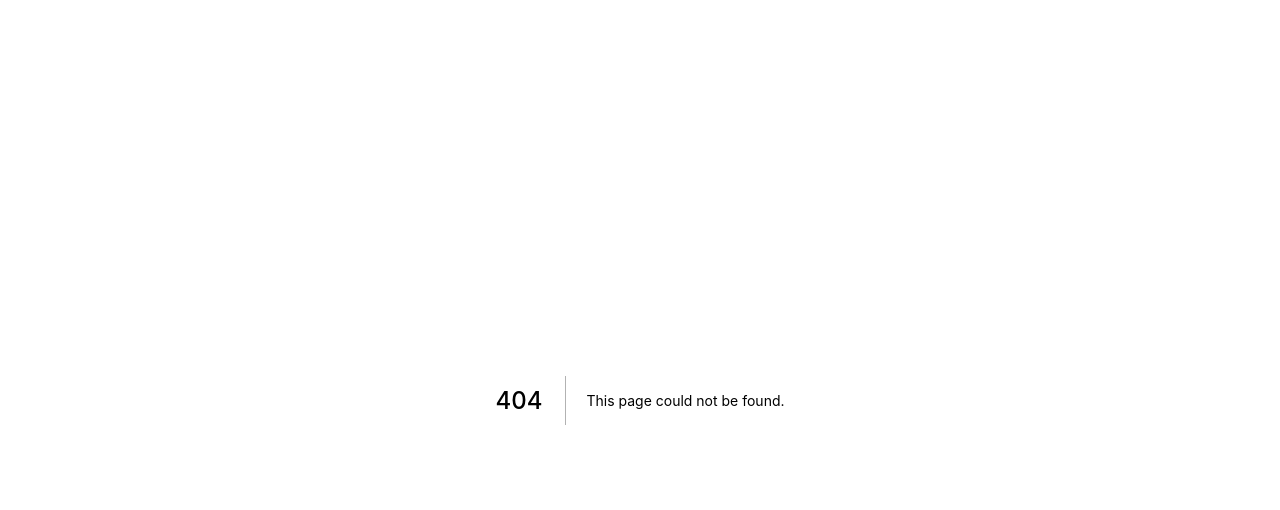
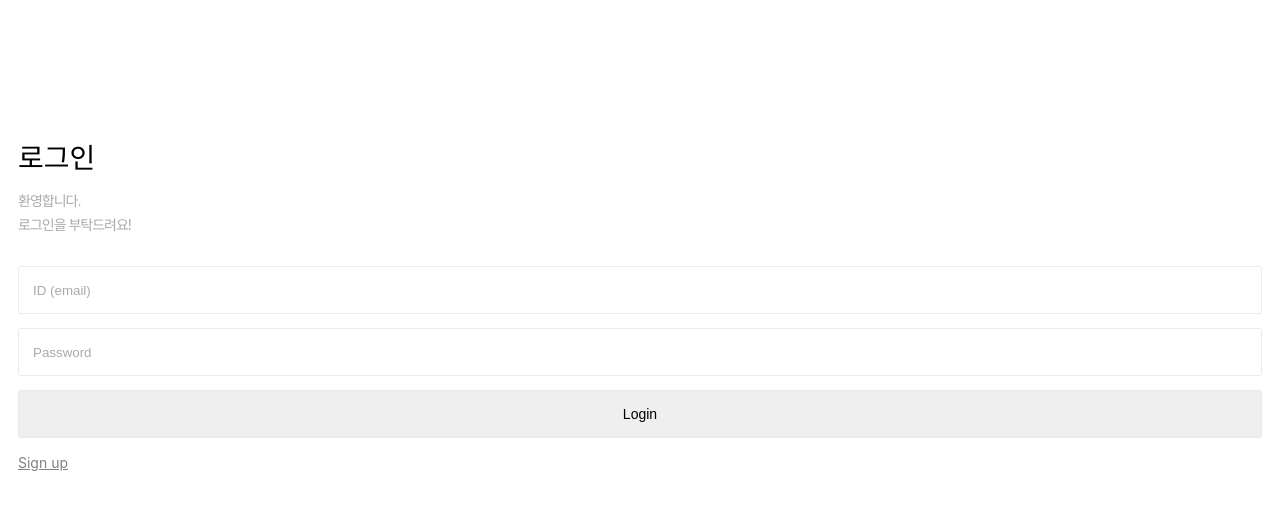
Before and after one commit to kimjangsimpark/calendar-app, a Next.js app: page /login in a window 1280 px wide. Before the commit this address had no page. Shown: the top 510 px of the page. Built offline with nearby package versions, Linux system fonts and the light colour scheme.

Commit message:
feat: Modify login page
로그인 기능 다시 만들기 위한 정리.

```diff
--- a/pages/auth/login.tsx
+++ b/pages/login.tsx
@@ -1,15 +1,9 @@
 import React, { useEffect, useState } from 'react';
 import Layout from '@/components/Layout';
 import Link from 'next/link';
-import { useRouter } from 'next/router';
-import { useAuthState, useAuthDispatch } from '@/contexts/auth.context';
-import { User } from '@/interfaces';
 import loginStyle from '@/styles/login.module.scss';
 
 const LoginPage = () => {
-  const router = useRouter();
-  const authState: User = useAuthState();
-  const authDispatch = useAuthDispatch();
   const [loginForm, setLoginForm] = useState({
     id: '',
     password: '',
@@ -27,20 +21,18 @@ const LoginPage = () => {
     setLoginForm(nextForm);
   };
 
-  const handleLoginFormSubmit = (event: React.FormEvent<HTMLFormElement>) => {
+  const handleLoginButtonClick = (event: React.MouseEvent) => {
     event.preventDefault();
-    authDispatch({
-      type: 'LOGIN',
-      id,
-      password,
-    });
+    if (loginForm.id.length <= 0) {
+      alert('아이디를 입력해주세요');
+      return;
+    }
+
+    if (loginForm.password.length <= 0) {
+      alert('비밀번호를 입력해주세요');
+      return;
+    }
   };
-
-  useEffect(() => {
-    if (authState.isLoggedIn) {
-      router.push('/');
-    }
-  }, [authState]);
 
   return (
     <Layout title="calendar - 로그인">
@@ -52,7 +44,7 @@ const LoginPage = () => {
             <p>로그인을 부탁드려요!</p>
           </div>
         </article>
-        <form onSubmit={handleLoginFormSubmit} className={loginStyle.loginForm}>
+        <form className={loginStyle.loginForm}>
           <input
             className={loginStyle.input}
             type="text"
@@ -71,7 +63,12 @@ const LoginPage = () => {
             value={password}
             onChange={handleChange}
           />
-          <button className={loginStyle.loginButton}>Login</button>
+          <button
+            onClick={handleLoginButtonClick}
+            className={loginStyle.loginButton}
+          >
+            Login
+          </button>
         </form>
         <Link href="/signup">
           <a className={loginStyle.signupLink}>Sign up</a>
--- a/src/styles/login.module.scss
+++ b/src/styles/login.module.scss
@@ -48,6 +48,8 @@
       width: 100%;
       height: 3rem;
       font-size: 0.875rem;
+      border: 1px solid $line-1;
+      border-radius: 3px;
     }
   }
 
```
